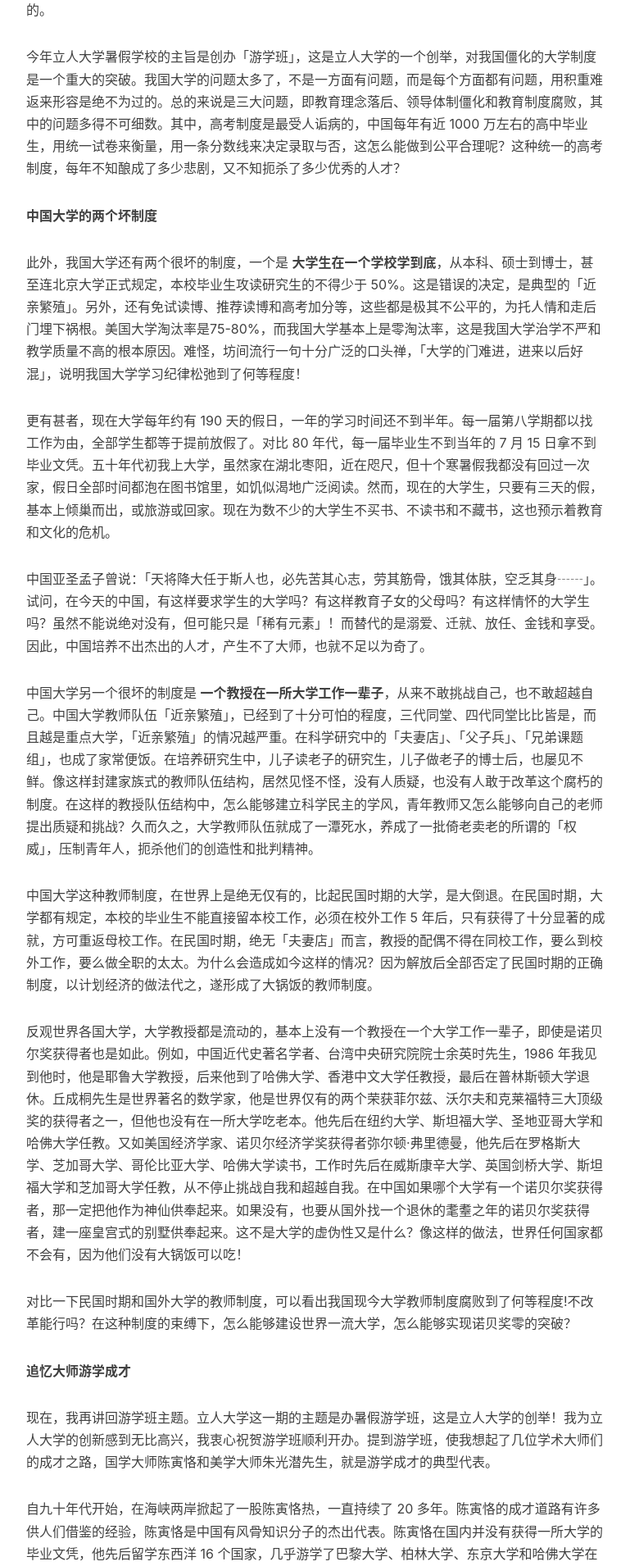
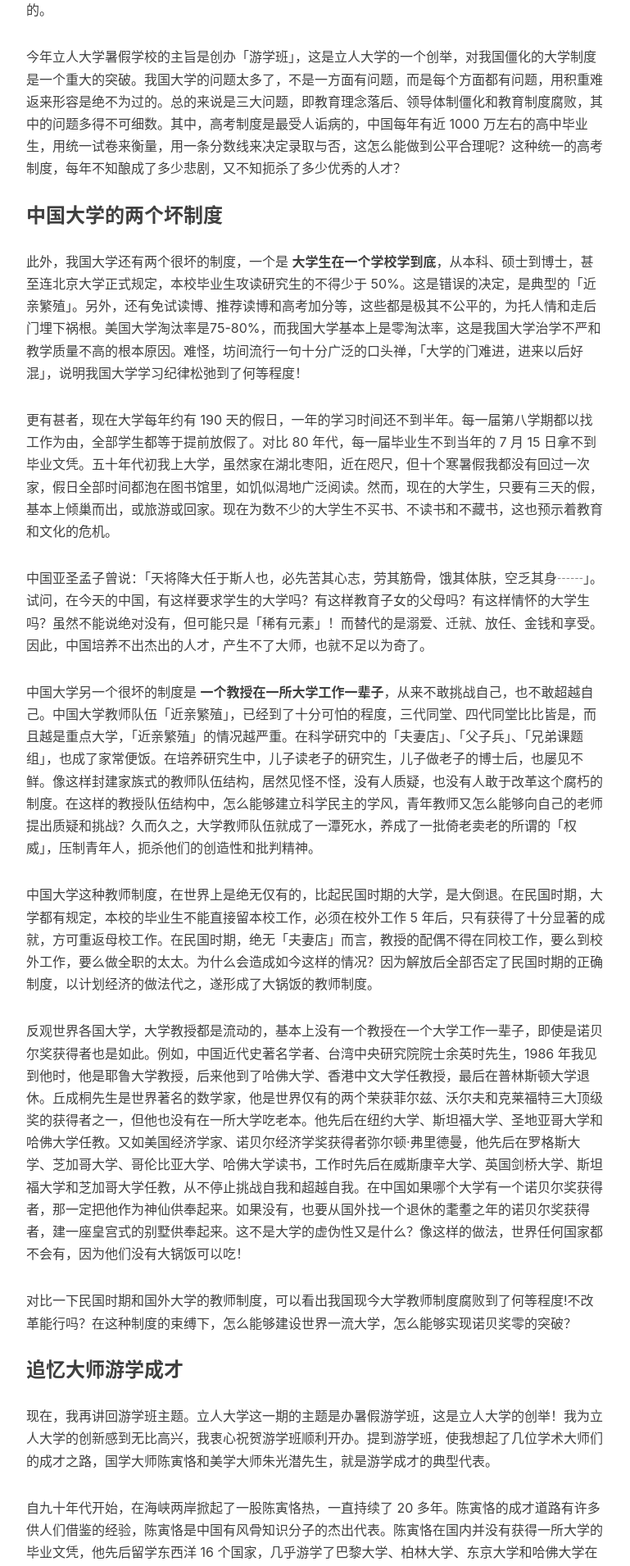
Before and after one commit to dgjj1991/LirenCollege.github.io, a Jekyll site: the page built from _posts/2013-07-07-liudaoyu.markdown, in a window 1280 px wide. Shown: the part 971-2881 px from the top of the page at 82% size, without its empty margins (233-1002 px from the left). Built offline with Jekyll 4.4.1, drawn with Linux system fonts in a browser that asks for light colours; nearby versions of some CDN libraries; comment, search, counter and statistics services are not loaded.

Commit message:
修改标题

```diff
--- a/_posts/2013-07-07-liudaoyu.markdown
+++ b/_posts/2013-07-07-liudaoyu.markdown
@@ -19,7 +19,7 @@ tags:
 
 今年立人大学暑假学校的主旨是创办「游学班」，这是立人大学的一个创举，对我国僵化的大学制度是一个重大的突破。我国大学的问题太多了，不是一方面有问题，而是每个方面都有问题，用积重难返来形容是绝不为过的。总的来说是三大问题，即教育理念落后、领导体制僵化和教育制度腐败，其中的问题多得不可细数。其中，高考制度是最受人诟病的，中国每年有近 1000 万左右的高中毕业生，用统一试卷来衡量，用一条分数线来决定录取与否，这怎么能做到公平合理呢？这种统一的高考制度，每年不知酿成了多少悲剧，又不知扼杀了多少优秀的人才？
 
-**中国大学的两个坏制度**
+### 中国大学的两个坏制度
 
 此外，我国大学还有两个很坏的制度，一个是 **大学生在一个学校学到底**，从本科、硕士到博士，甚至连北京大学正式规定，本校毕业生攻读研究生的不得少于 50%。这是错误的决定，是典型的「近亲繁殖」。另外，还有免试读博、推荐读博和高考加分等，这些都是极其不公平的，为托人情和走后门埋下祸根。美国大学淘汰率是75-80%，而我国大学基本上是零淘汰率，这是我国大学治学不严和教学质量不高的根本原因。难怪，坊间流行一句十分广泛的口头禅，「大学的门难进，进来以后好混」，说明我国大学学习纪律松弛到了何等程度！
 
@@ -35,7 +35,7 @@ tags:
 
 对比一下民国时期和国外大学的教师制度，可以看出我国现今大学教师制度腐败到了何等程度!不改革能行吗？在这种制度的束缚下，怎么能够建设世界一流大学，怎么能够实现诺贝奖零的突破？
 
-**追忆大师游学成才**
+### 追忆大师游学成才
 
 现在，我再讲回游学班主题。立人大学这一期的主题是办暑假游学班，这是立人大学的创举！我为立人大学的创新感到无比高兴，我衷心祝贺游学班顺利开办。提到游学班，使我想起了几位学术大师们的成才之路，国学大师陈寅恪和美学大师朱光潜先生，就是游学成才的典型代表。
 
@@ -51,7 +51,7 @@ tags:
 
 听了以上的事例以后，你们就知道我为什么特别青睐游学制度，我希望现在的大学打开围墙，允许其他大学的学生和自学的青年来旁听，参加学校内的各种讲座。也希望大学的教授们敞开你们的胸怀，也能够接纳校外的访学者。只有在这种开放的社会，在开明的指导思想下，游学制度才能得到很好地开展，为一切真正想学习成才的人创造条件，绝不能为那些为了混文凭、混学位和混官做的人做嫁衣，也绝不满足某些官员和企业老板带博士帽虚荣心的需要。
 
-**游学：以大社会为课堂**
+### 游学：以大社会为课堂
 
 同学们！你们是立人大学创办的首期游学班的学员，那么怎么进行游学呢?所谓游学，就是在动态和开放的环境中学习，不是以课堂为中心。而是以大社会为课堂。游学并不是以获取文凭和学位为目的，而是为了提出和研究问题，为了寻求真知和真理。具体作法上，你们不要局限一校，不要局限于一地，不要局限于一师，不要局限于一个专业。总之，游学就是处处学，时时学，事事学，采取博闻强记，博采各家之长。尽管你们没有名牌大学的学历或是学位，但是你们一定不要迷信这些形式主义的东西，古今中外没有学历的大师多得不胜枚举。莎士比亚只是个中学生，但却是迄今无人超越的剧作家大师。台湾钱穆也是中学生，但却是章太炎、黄侃之后无争议的国学大师。齐白石只读过三个月的小学，57 岁到北京当「北漂」，但他是集绘画、书法、诗词和金石为一身的世界级的艺术大师。古人类学家、中科院院士贾兰坡也是中学生，华罗庚中学生出道，却是世界级数学家。有谁相信，华中师大的张瞬徽教授从未进过大学。这种例子实在是多得不胜枚举。
 
```
